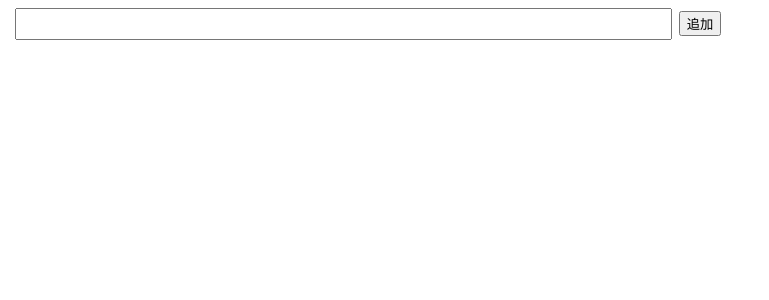
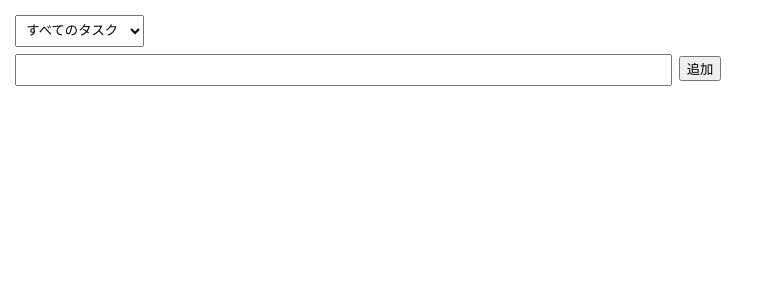
Before and after one commit to 0507osaOT/purpaka_react_app2, a React (Vite) app: page / in a window 1280 px wide. Shown: the top 300 px of the page, without its empty margins (0-769 px from the left). Built offline with nearby package versions, Linux system fonts and the light colour scheme; the HTML template or start-up script is replaced by a standard one.

Commit message:
Finish feature/fillter_function(ReactでTodoアプリを作ろう_4完了)

```diff
--- a/src/todo.tsx
+++ b/src/todo.tsx
@@ -1,12 +1,16 @@
 import React, { useState } from 'react';
+
 
 // "Todo" 型の定義をコンポーネント外で行います
 type Todo = {
   content: string;
   readonly id: number;
   completed_flg: boolean;
-  delete_flg: boolean, // <-- 追加
+  delete_flg: boolean;
 };
+
+
+type Filter = 'all' | 'completed' | 'unchecked' | 'delete';
 
 
 // Todo コンポーネントの定義
@@ -14,32 +18,44 @@
   const [todos, setTodos] = useState<Todo[]>([]); // Todoの配列を保持するステート
   const [text, setText] = useState(''); // フォーム入力のためのステート
   const [nextId, setNextId] = useState(1); // 次のTodoのIDを保持するステート
+  const [filter, setFilter] = useState<Filter>('all'); // フィルタのステート
+
 
   // todos ステートを更新する関数
   const handleSubmit = () => {
-    // 何も入力されていなかったらリターン
     if (!text) return;
 
-    // 新しい Todo を作成
+
     const newTodo: Todo = {
-      content: text, // text ステートの値を content プロパティへ
+      content: text,
       id: nextId,
-      // 初期値は false
       completed_flg: false,
-      delete_flg: false, // <-- 追加
+      delete_flg: false,
     };
 
-    /**
-     * 更新前の todos ステートを元に
-     * スプレッド構文で展開した要素へ
-     * newTodo を加えた新しい配列でステートを更新
-     **/
+
     setTodos((prevTodos) => [newTodo, ...prevTodos]);
-    setNextId(nextId + 1); // 次の ID を更新
+    setNextId(nextId + 1);
+    setText('');
+  };
 
 
-    // フォームへの入力をクリアする
-    setText('');
+  // フィルタリングされたタスクリストを取得する関数
+  const getFilteredTodos = () => {
+    switch (filter) {
+      case 'completed':
+        // 完了済み **かつ** 削除されていないタスクを返す
+        return todos.filter((todo) => todo.completed_flg && !todo.delete_flg);
+      case 'unchecked':
+        // 未完了 **かつ** 削除されていないタスクを返す
+        return todos.filter((todo) => !todo.completed_flg && !todo.delete_flg);
+      case 'delete':
+        // 削除されたタスクを返す
+        return todos.filter((todo) => todo.delete_flg);
+      default:
+        // 削除されていないすべてのタスクを返す
+        return todos.filter((todo) => !todo.delete_flg);
+    }
   };
 
 
@@ -47,19 +63,10 @@
     setTodos((todos) => {
       const newTodos = todos.map((todo) => {
         if (todo.id === id) {
-          // 新しいオブジェクトを作成して返す
           return { ...todo, content: value };
         }
         return todo;
       });
-
-      // todos ステートが書き換えられていないかチェック
-      console.log('=== Original todos ===');
-      todos.map((todo) => {
-        console.log(`id: ${todo.id}, content: ${todo.content}`);
-      });
-
-
       return newTodos;
     });
   };
@@ -73,8 +80,6 @@
         }
         return todo;
       });
-
-
       return newTodos;
     });
   };
@@ -88,19 +93,45 @@
         }
         return todo;
       });
-
-
       return newTodos;
     });
   };
 
 
+  const handleFilterChange = (filter: Filter) => {
+    setFilter(filter);
+  };
+
+
+   // 物理的に削除する関数
+   const handleEmpty = () => {
+    setTodos((todos) => todos.filter((todo) => !todo.delete_flg));
+  };
+
+
   return (
-    <div>
+    <div className="todo-container">
+      <select
+        defaultValue="all"
+        onChange={(e) => handleFilterChange(e.target.value as Filter)}
+      >
+        <option value="all">すべてのタスク</option>
+        <option value="completed">完了したタスク</option>
+        <option value="unchecked">現在のタスク</option>
+        <option value="delete">ごみ箱</option>
+      </select>
+      {/* フィルターが `delete` のときは「ごみ箱を空にする」ボタンを表示 */}
+      {filter === 'delete' ? (
+        <button onClick={handleEmpty}>
+          ごみ箱を空にする
+        </button>
+      ) : (
+        // フィルターが `completed` でなければ Todo 入力フォームを表示
+        filter !== 'completed' && (
           <form
             onSubmit={(e) => {
-          e.preventDefault(); // フォームのデフォルト動作を防ぐ
-          handleSubmit(); // handleSubmit 関数を呼び出す
+              e.preventDefault();
+              handleSubmit();
             }}
           >
             <input
@@ -108,35 +139,32 @@
               value={text} // フォームの入力値をステートにバインド
               onChange={(e) => setText(e.target.value)} // 入力値が変わった時にステートを更新
             />
-        <button type="submit">追加</button> {/* ボタンをクリックしてもonSubmitをトリガーしない */}
+            <button type="submit">追加</button>
           </form>
+        )
+      )}
       <ul>
-        {todos.map((todo) => {
-          return (
+        {getFilteredTodos().map((todo) => (
           <li key={todo.id}>
             <input
               type="checkbox"
               checked={todo.completed_flg}
-                // 呼び出し側で checked フラグを反転させる
               onChange={() => handleCheck(todo.id, !todo.completed_flg)}
             />
             <input
               type="text"
               value={todo.content}
-                disabled={todo.completed_flg}
               onChange={(e) => handleEdit(todo.id, e.target.value)}
             />
             <button onClick={() => handleRemove(todo.id, !todo.delete_flg)}>
               {todo.delete_flg ? '復元' : '削除'}
             </button>
           </li>
-          );
-        })}
+        ))}
       </ul>
     </div>
   );
 };
 
 
-
 export default Todo;
```
Lines whose indentation alone changed are shown as unchanged.
